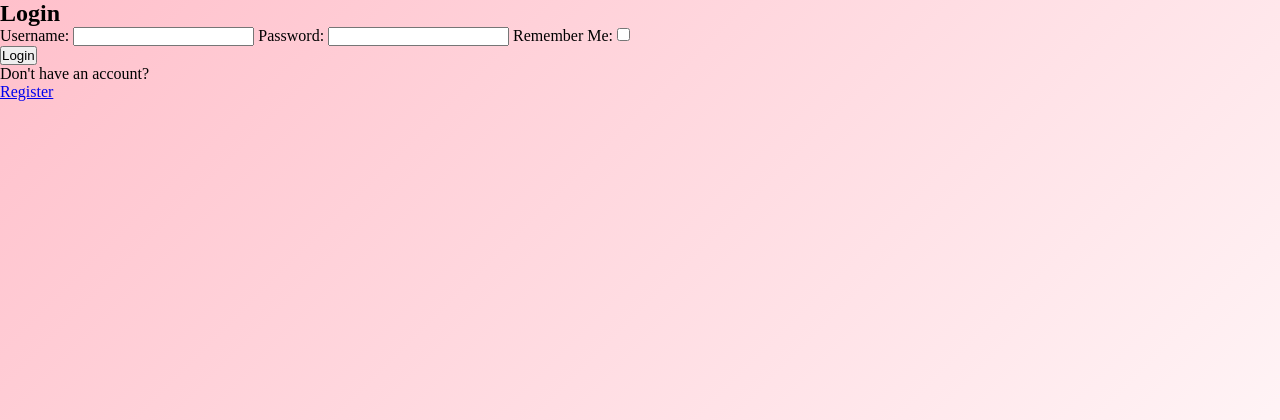
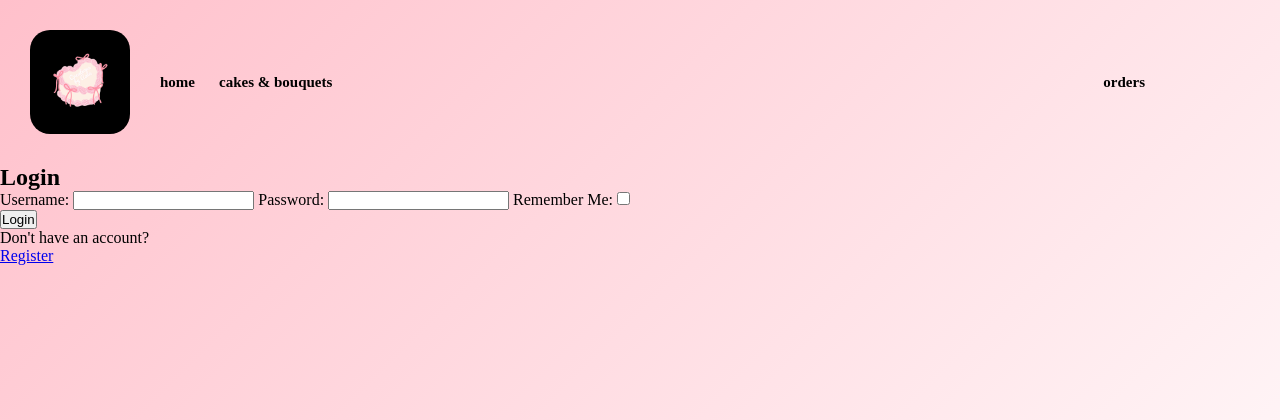
Before and after one commit to HiThereBoss/creationsbyaala, a PHP site: page /login/index.html in a window 1280 px wide. Shown: the top 420 px of the page. Run offline with PHP 8.4, Linux system fonts and the light colour scheme; some web fonts are replaced.

Commit message:
added header.css

```diff
--- /dev/null
+++ b/css/header.css
@@ -0,0 +1,72 @@
+header{
+    padding: 30px;
+
+}
+
+#header-container{
+    display: flex;
+    justify-content:flex-start;
+    align-items: center;
+}
+
+
+.logo img{
+    width: 80px;
+}
+
+
+.first-nav a {
+    color: black;
+    margin-right: 20px;
+    margin-left: 0%;
+    text-decoration: none;
+    font-size: 15px;
+
+    font-weight: bold;
+
+    font-family: Helvetica-light;
+
+
+}
+
+.first-nav{
+    margin-left: 30px;
+}
+
+.first-nav :hover{
+    background: black;
+    color: white;
+    padding: 20px;
+    border-radius: 20px;
+}
+
+.second-nav a {
+    color: black;
+    margin-right: 15px;
+    text-decoration: none;
+    font-size: 15px;
+    font-weight: bold;
+    font-family: Helvetica-light;
+
+}
+
+.second-nav{
+    position: absolute;
+    right: 100px;
+    margin-right: 20px;
+}
+
+.second-nav :hover{
+    background: black;
+    color: white;
+    padding: 20px;
+    border-radius: 20px;
+}
+
+
+.logo-container{
+    display: inline-block;
+    background-color: black;
+    padding: 10px;
+    border-radius: 20px;
+}
--- a/css/style.css
+++ b/css/style.css
@@ -1,3 +1,5 @@
+@import "header.css";
+
 :root {
     --color-primary: #FFC4EB;
     --color-secondary: #FFE4FA;
@@ -33,36 +35,7 @@ body {
 
 
 
-header{
-    padding: 30px;
 
-}
-
-#header-container{
-    display: flex;
-    justify-content:flex-start;
-    align-items: center;
-}
-
-
-.logo img{
-    width: 80px;
-}
-
-
-.first-nav a {
-    color: black;
-    margin-right: 20px;
-    margin-left: 0%;
-    text-decoration: none;
-    font-size: 15px;
-
-    font-weight: bold;
-
-    font-family: Helvetica-light;
-
-
-}
 
 model-viewer{
     height: 1000px;
@@ -82,44 +55,3 @@ model-viewer{
     padding: 1px;
 
 }
-.first-nav{
-    margin-left: 30px;
-}
-
-.first-nav :hover{
-    background: black;
-    color: white;
-    padding: 20px;
-    border-radius: 20px;
-}
-
-.second-nav a {
-    color: black;
-    margin-right: 15px;
-    text-decoration: none;
-    font-size: 15px;
-    font-weight: bold;
-    font-family: Helvetica-light;
-
-}
-
-.second-nav{
-    position: absolute;
-    right: 100px;
-    margin-right: 20px;
-}
-
-.second-nav :hover{
-    background: black;
-    color: white;
-    padding: 20px;
-    border-radius: 20px;
-}
-
-
-.logo-container{
-    display: inline-block;
-    background-color: black;
-    padding: 10px;
-    border-radius: 20px;
-}
--- a/login/index.html
+++ b/login/index.html
@@ -1,23 +1,41 @@
 <!DOCTYPE html>
 <html lang="en">
   <head>
-    <meta charset="UTF-8">
-    <meta name="viewport" content="width=device-width, initial-scale=1.0">
+    <meta charset="UTF-8" />
+    <meta name="viewport" content="width=device-width, initial-scale=1.0" />
     <title>Login</title>
-    <link rel="stylesheet" href="../css/style.css">
-    <link rel="stylesheet" href="../css/login.css">
+    <link rel="stylesheet" href="../css/style.css" />
+    <link rel="stylesheet" href="../css/login.css" />
     <script src="../js/login.js"></script>
   </head>
   <body>
+    <header>
+      <div id="header-container">
+        <div class="logo-container">
+          <nav class="logo">
+            <img src="../assets/images/cake.png" alt="" />
+          </nav>
+        </div>
+
+        <nav class="first-nav">
+          <a href="/">home</a>
+          <a href="/">cakes & bouquets</a>
+        </nav>
+
+        <nav class="second-nav">
+          <a href="/">orders</a>
+        </nav>
+      </div>
+    </header>
     <form id="login-form">
       <h2>Login</h2>
       <div>
         <label for="username">Username:</label>
-            <input type="text" id="username" name="username" required>
+        <input type="text" id="username" name="username" required />
         <label for="password">Password:</label>
-            <input type="password" id="password" name="password" required>
+        <input type="password" id="password" name="password" required />
         <label for="remember-me">Remember Me:</label>
-            <input type="checkbox" id="remember-me" name="remember-me">
+        <input type="checkbox" id="remember-me" name="remember-me" />
         <h3 id="error-message"></h3>
       </div>
       <button type="submit">Login</button>
```
Lines whose indentation alone changed are shown as unchanged.
